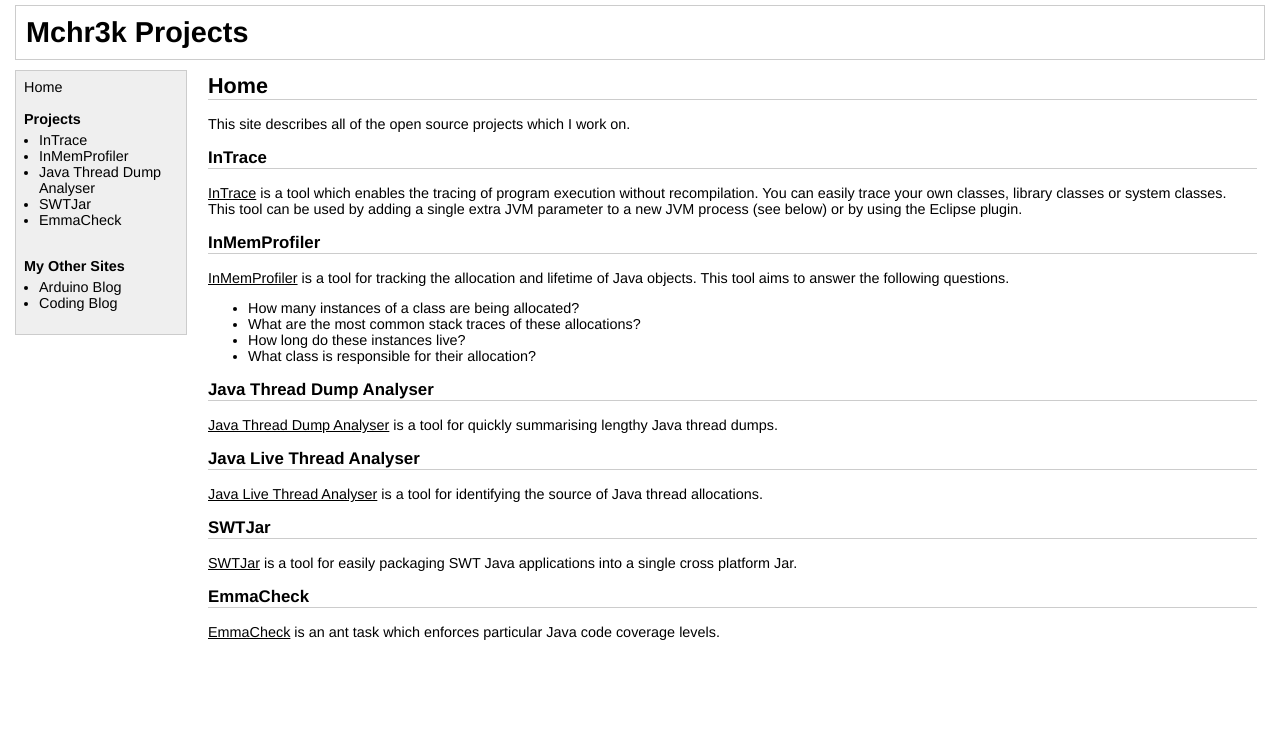
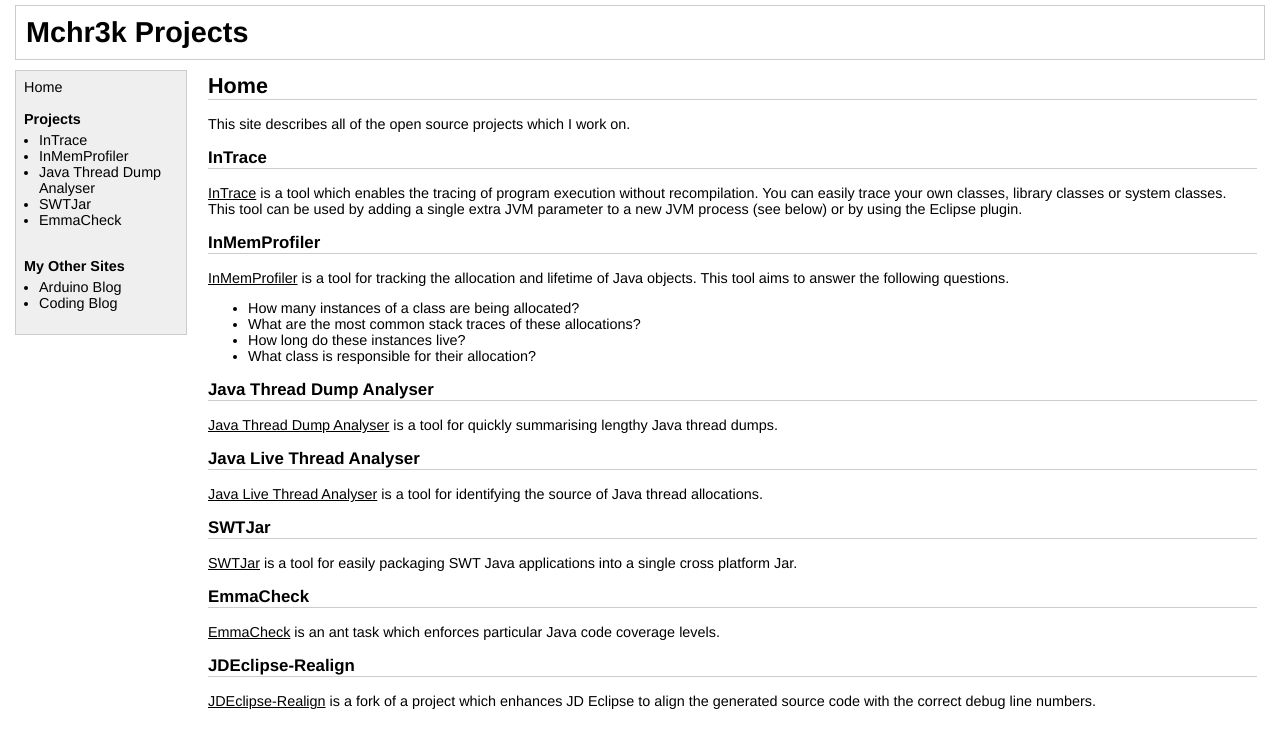
Before and after one commit to mchr3k/mchr3k.github.com, a Jekyll site: the page built from index.html, in a window 1280 px wide. Shown: the top 748 px of the page. Built offline with Jekyll 4.4.1, drawn with Linux system fonts in a browser that asks for light colours.

Commit message:
Add link to new project

```diff
--- a/index.html
+++ b/index.html
@@ -38,3 +38,8 @@ adding a single extra JVM parameter to a new JVM process (see below) or by using
 <h3>EmmaCheck</h3>
 
 <p><a href="emmacheck/">EmmaCheck</a> is an ant task which enforces particular Java code coverage levels.
+
+<h3>JDEclipse-Realign</h3>
+
+<p><a href="jdeclipse-realign/">JDEclipse-Realign</a> is a fork of a project which enhances JD Eclipse to align the generated source
+code with the correct debug line numbers.
```
